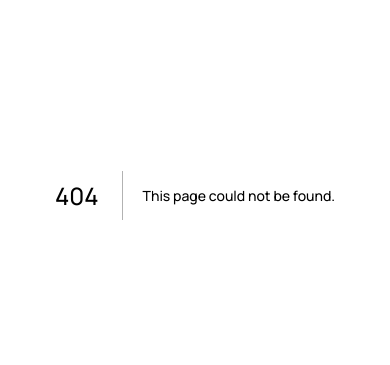
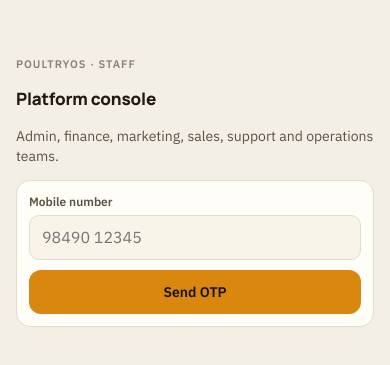
Before and after one commit to esgincit/Hatchproweb, a Next.js app in the folder apps/web/: page /platform/login in a window 390 px wide. Before the commit this address had no page. Shown: the part 227-592 px from the top of the page. Built offline with nearby package versions, Linux system fonts and the light colour scheme.

Commit message:
feat(web): phone-OTP login for farm and platform portals; fix local phone provider flag
Co-Authored-By: Claude Opus 5.5 <noreply@anthropic.com>

```diff
--- /dev/null
+++ b/apps/web/app/login/page.tsx
@@ -0,0 +1,18 @@
+import { OtpLogin } from '@/components/auth/OtpLogin';
+
+export default async function Login({ searchParams }: { searchParams: Promise<{ error?: string }> }) {
+  const { error } = await searchParams;
+  return (
+    <main className="screen" style={{ minHeight: '100dvh', justifyContent: 'center' }}>
+      <div className="wrap" style={{ maxWidth: 420 }}>
+        <div className="eyebrow">PoultryOS</div>
+        <h1 className="h2">Sign in to your farm</h1>
+        <p style={{ color: 'var(--ink2)', margin: 0 }}>Owners, managers, supervisors, labour and vets.</p>
+        {error === 'no-access' && (
+          <div className="pill warn" style={{ whiteSpace: 'normal' }}>Your account has no role yet. Ask your farm owner.</div>
+        )}
+        <OtpLogin portal="farm" />
+      </div>
+    </main>
+  );
+}
--- /dev/null
+++ b/apps/web/app/platform/login/page.tsx
@@ -0,0 +1,14 @@
+import { OtpLogin } from '@/components/auth/OtpLogin';
+
+export default function PlatformLogin() {
+  return (
+    <main className="screen" style={{ minHeight: '100dvh', justifyContent: 'center' }}>
+      <div className="wrap" style={{ maxWidth: 420 }}>
+        <div className="eyebrow">PoultryOS · staff</div>
+        <h1 className="h2">Platform console</h1>
+        <p style={{ color: 'var(--ink2)', margin: 0 }}>Admin, finance, marketing, sales, support and operations teams.</p>
+        <OtpLogin portal="platform" />
+      </div>
+    </main>
+  );
+}
--- /dev/null
+++ b/apps/web/components/auth/OtpLogin.tsx
@@ -0,0 +1,80 @@
+'use client';
+import { useState } from 'react';
+import { useRouter } from 'next/navigation';
+import { createClient } from '@/lib/supabase/client';
+import { claimsFromUser } from '@/lib/auth/claims';
+import { landingFor } from '@/lib/auth/route-guard';
+
+export function OtpLogin({ portal }: { portal: 'farm' | 'platform' }) {
+  const router = useRouter();
+  const [phone, setPhone] = useState('');
+  const [code, setCode] = useState('');
+  const [sent, setSent] = useState(false);
+  const [busy, setBusy] = useState(false);
+  const [err, setErr] = useState<string | null>(null);
+  const e164 = '+91' + phone.replace(/\D/g, '').slice(-10);
+
+  async function send(e: React.FormEvent) {
+    e.preventDefault();
+    setBusy(true);
+    setErr(null);
+    // shouldCreateUser:false + enable_signup=false in Auth: accounts exist only after platform approval
+    const { error } = await createClient().auth.signInWithOtp({ phone: e164, options: { shouldCreateUser: false } });
+    setBusy(false);
+    if (error)
+      return setErr(
+        /signups? not allowed/i.test(error.message)
+          ? 'This number has no account yet. Apply for access and the PoultryOS team will set you up.'
+          : error.message,
+      );
+    setSent(true);
+  }
+
+  async function verify(e: React.FormEvent) {
+    e.preventDefault();
+    setBusy(true);
+    setErr(null);
+    const sb = createClient();
+    const { data, error } = await sb.auth.verifyOtp({ phone: e164, token: code, type: 'sms' });
+    if (error || !data.user) {
+      setBusy(false);
+      return setErr(error?.message ?? 'Invalid code');
+    }
+    const c = claimsFromUser(data.user);
+    if ((portal === 'platform') !== c.platform) {
+      await sb.auth.signOut();
+      setBusy(false);
+      return setErr(
+        portal === 'platform'
+          ? 'This number is not a PoultryOS staff account. Use the farm login.'
+          : 'PoultryOS staff sign in at /platform/login.',
+      );
+    }
+    router.replace(landingFor(c));
+    router.refresh();
+  }
+
+  return (
+    <form className="card" onSubmit={sent ? verify : send} style={{ display: 'grid', gap: 10 }}>
+      <div className="field">
+        <label htmlFor="phone">Mobile number</label>
+        <input id="phone" type="tel" inputMode="numeric" autoComplete="tel" placeholder="98490 12345"
+          value={phone} onChange={(e) => setPhone(e.target.value)} disabled={sent} required />
+      </div>
+      {sent && (
+        <div className="field">
+          <label htmlFor="otp">6-digit code</label>
+          <input id="otp" inputMode="numeric" autoComplete="one-time-code" maxLength={6}
+            value={code} onChange={(e) => setCode(e.target.value)} required />
+        </div>
+      )}
+      {err && <div className="pill crit" role="alert" style={{ whiteSpace: 'normal' }}>{err}</div>}
+      <button className="btn" disabled={busy}>{sent ? 'Verify' : 'Send OTP'}</button>
+      {sent && (
+        <button type="button" className="btn secondary" onClick={() => { setSent(false); setCode(''); }}>
+          Change number
+        </button>
+      )}
+    </form>
+  );
+}
--- /dev/null
+++ b/apps/web/components/shell/icons.tsx
@@ -0,0 +1,14 @@
+import type { Tab } from '@/lib/auth/permissions';
+
+// SVG paths copied from demo/index.html:164-170
+const P = { fill: 'none', stroke: 'currentColor', strokeWidth: 1.8 } as const;
+export const TAB_ICONS: Record<Tab, React.ReactNode> = {
+  home: <svg viewBox="0 0 24 24" {...P}><path d="M3 11 12 4l9 7v9a1 1 0 0 1-1 1h-5v-6H9v6H4a1 1 0 0 1-1-1z" /></svg>,
+  farm: <svg viewBox="0 0 24 24" {...P}><path d="M3 20h18M4 20V9l8-5 8 5v11M9 20v-6h6v6M4 12h16" /></svg>,
+  log: <svg viewBox="0 0 24 24" {...P}><rect x="4" y="3" width="16" height="18" rx="2" /><path d="M8 8h8M8 12h8M8 16h5" /></svg>,
+  money: <svg viewBox="0 0 24 24" {...P}><rect x="3" y="6" width="18" height="12" rx="2" /><circle cx="12" cy="12" r="2.5" /><path d="M7 12h.01M17 12h.01" /></svg>,
+  more: <svg viewBox="0 0 24 24" {...P}><path d="M4 7h16M4 12h16M4 17h16" /></svg>,
+};
+export const BellIcon = () => (
+  <svg width="20" height="20" viewBox="0 0 24 24" {...P}><path d="M6 8a6 6 0 1 1 12 0c0 7 3 9 3 9H3s3-2 3-9" /><path d="M10 21h4" /></svg>
+);
--- /dev/null
+++ b/apps/web/components/ui/Sheet.tsx
@@ -0,0 +1,22 @@
+'use client';
+import * as Dialog from '@radix-ui/react-dialog';
+
+/** Demo bottom sheet (phone) / 480px right drawer (≥768px). Radix gives focus trap + Esc + aria. */
+export function Sheet({ open, onOpenChange, title, children }: {
+  open: boolean;
+  onOpenChange: (o: boolean) => void;
+  title: string;
+  children: React.ReactNode;
+}) {
+  return (
+    <Dialog.Root open={open} onOpenChange={onOpenChange}>
+      <Dialog.Portal>
+        <Dialog.Overlay className="sheet" />
+        <Dialog.Content className="sheet-panel" aria-describedby={undefined}>
+          <Dialog.Title className="eyebrow">{title}</Dialog.Title>
+          {children}
+        </Dialog.Content>
+      </Dialog.Portal>
+    </Dialog.Root>
+  );
+}
```
Also changed, not shown: 1 other file (tests, documents, lock files or other folders).
